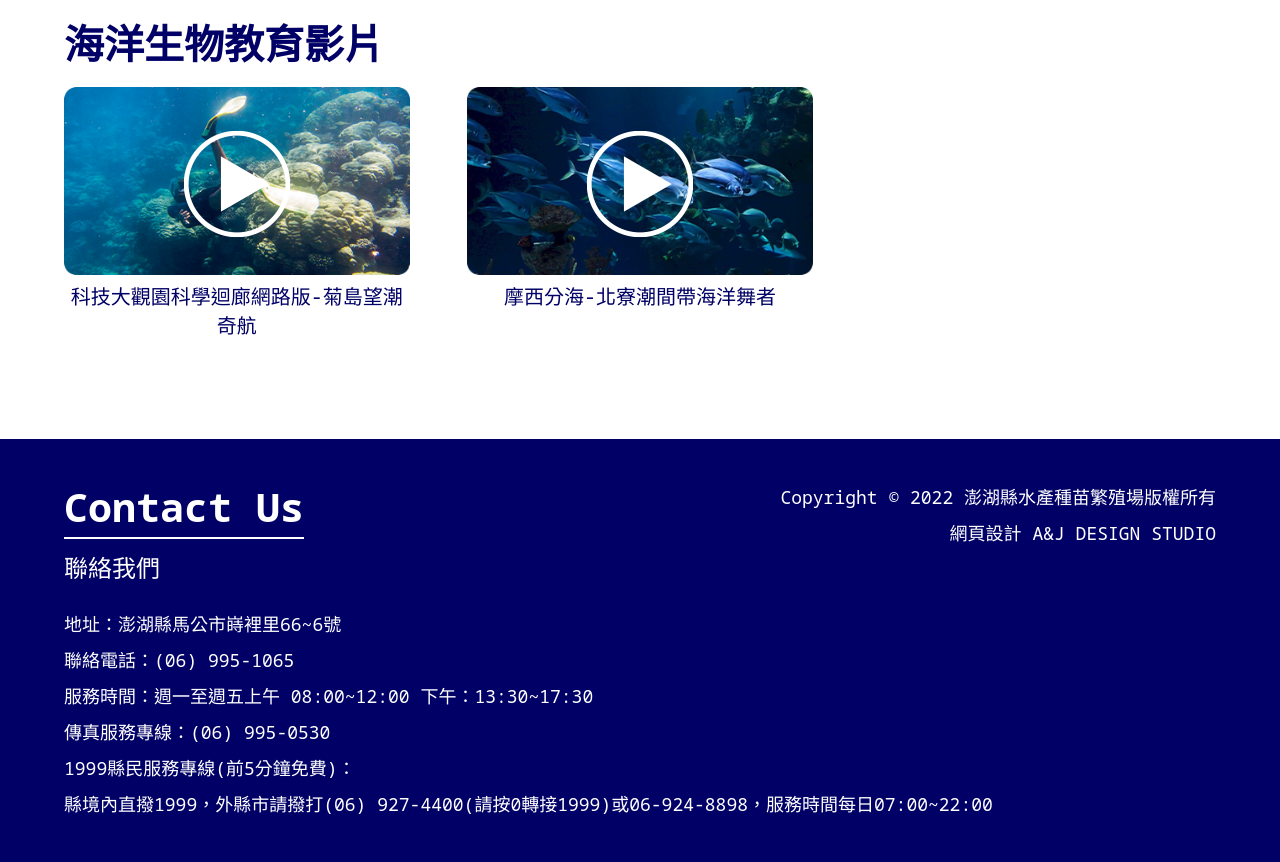
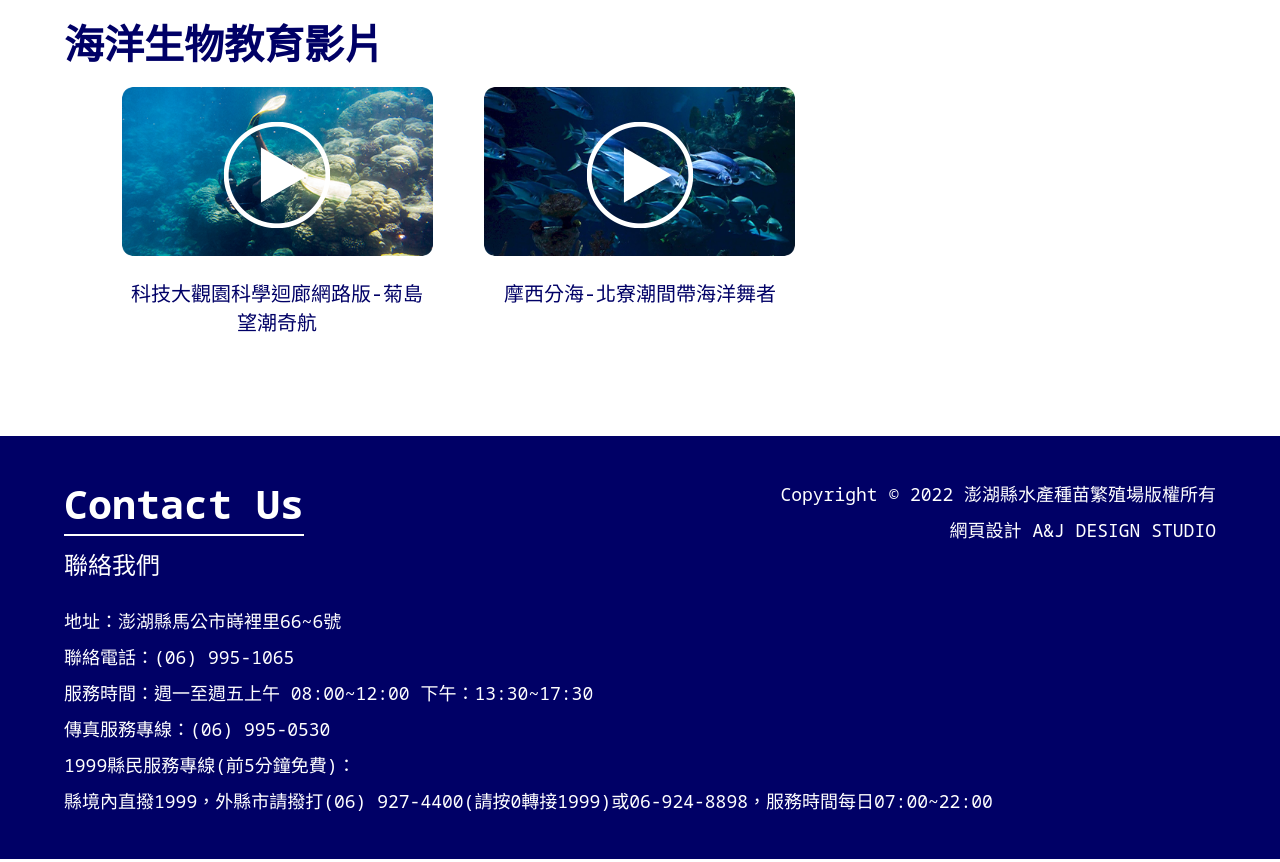
Before and after one commit to rainliao742/marine-water-penghu, a plain HTML site: page dist/index.html in a window 1280 px wide. Shown: the part 1453-2315 px from the top of the page. Drawn offline with nearby package versions, Linux system fonts and the light colour scheme; files that its build step writes are made by us from their sources; files whose address does not match are found by name.

Commit message:
修改1101 V2
CSS調整

```diff
--- a/css/style.scss
+++ b/css/style.scss
@@ -104,7 +104,7 @@ header{
 				padding:0 0 0 5%;
 			}
 			@include phone-l-500{
-				font-size: 20px;
+				font-size: 16px;
 			}
 		}
 		@include pad-xs-767{
@@ -233,7 +233,7 @@ header.unit{
 		position: relative;
 		height: 340px;
 		@include phone-xl-600{
-			height: 250px;
+			height: 200px;
 		}
 		.colorbar{
 			background-color: $deeperBlue;
@@ -254,7 +254,7 @@ header.unit{
 					padding:0 0 0 5%;
 				}
 				@include phone-l-500{
-					font-size: 20px;
+					font-size: 16px;
 				}
 			}
 			@include pad-xs-767{
@@ -503,7 +503,7 @@ main{
 			height: 400px;
 		}
 		@include phone-xl-600{
-			height: 250px;
+			height: 200px;
 		}
 		.index_banner{
 			height: 100%;
@@ -560,7 +560,7 @@ main{
 			@include pad-xs-767{
 				width:60px;
 				height: 45px;
-				top: 10px;
+				top: 20px;
 				left: calc(100% - 84px);
 				background: url(../images/mobile/grids_icon.png) no-repeat 0 0;
 				background-size: contain;
@@ -588,7 +588,7 @@ main{
 				@include transCenter(-50%,-50%);
 				left: 50%;
 				top: 50%;
-				width: 80%;
+				width: auto;
 			}
 			h1{
 				font-size: 60px;
@@ -603,6 +603,7 @@ main{
 				}
 				@include phone-l-500{
 					font-size: 30px;
+					white-space:nowrap;
 				}
 			}
 			h3{
@@ -651,6 +652,9 @@ main{
 				left: 15%;
 				background: url(../images/mobile/grids_icon.png) no-repeat 0 0;
 				background-size: contain;
+			}
+			@include phone-l-500{
+				left: 10%;
 			}
 		}
 		.short_cut_wrap{
@@ -753,6 +757,7 @@ main{
 				}
 				@include phone-xl-600{
 					text-align: center;
+					font-size: 24px;
 					padding:2rem 0 1rem 0;
 				}
 			}
@@ -763,8 +768,10 @@ main{
 				font-weight: 400;
 				padding:1rem 0;
 				@include pad-xs-767{
-					text-align: center;
-					font-size: 18px;
+					font-size: 16px;
+				}
+				@include phone-l-500{
+					font-size: 14px;
 				}
 			}
 		}
@@ -805,7 +812,8 @@ main{
 		}
 		.video_intro_wrap{
 			ul.video_wrap{
-				width: 100%;
+				width: 90%;
+				margin:0 auto;
 				display: flex;
 				flex-wrap:wrap;
 				li{
@@ -828,12 +836,12 @@ main{
 					}
 					@include phone-xl-600{
 						width: 100%;
-						margin:0 0 1.5rem 0;
+						margin:0 0 2rem 0;
 						&:nth-child(2n){
-							margin:0 0 1.5rem 0;
+							margin:0 0 2rem 0;
 						}
 						&:nth-child(3n){
-							margin:0 0 1.5rem 0;
+							margin:0 0 2rem 0;
 						}
 					}
 					&:hover{
@@ -853,7 +861,7 @@ main{
 					.pic{
 						width: 100%;
 						position: relative;
-						margin-bottom:0;
+						margin-bottom:1rem;
 						img{
 							width: 100%;
 							border-radius:10px;
@@ -883,6 +891,9 @@ main{
 						text-align: center;
 						&:hover{
 							color:$blue;
+						}
+						@include phone-l-500{
+							font-size: 16px;
 						}
 					}
 				}
@@ -940,6 +951,10 @@ main.unit{
 				@include pad-xs-767{
 					text-align: center;
 					font-size: 18px;
+				}
+				@include phone-l-500{
+					text-align: center;
+					font-size: 16px;
 				}
 			}
 		}
@@ -1391,6 +1406,13 @@ footer{
 			@include pad-m-1080{
 				font-size: 32px;
 			}
+			@include pad-xs-767{
+				font-size: 24px;
+			}
+			@include phone-l-500{
+				font-size: 20px;
+				margin-bottom: 5px;
+			}
 			&::after{
 				content:'';
 				position: absolute;
@@ -1413,10 +1435,14 @@ footer{
 				color:$blue;
 			}
 			@include pad-xs-767{
+				font-size: 20px;
 				color:#4e4e4e;
 				&:hover{
 					color:$deepBlue;
 				}
+			}
+			@include phone-l-500{
+				font-size: 16px;
 			}
 		}
 		.contact{
@@ -1428,14 +1454,14 @@ footer{
 				margin:0 auto 20px auto;
 			}
 			@include phone-xl-600{
-				font-size: 16px;
-				line-height:1.8;
+				font-size: 14px;
+				line-height:1.6;
 			}
 			span.tel{
 				font-size: 18px;
 				@include phone-xl-600{
-					font-size: 16px;
-					line-height:1.8;
+					font-size: 14px;
+					line-height:1.6;
 				}
 			}
 		}
@@ -1454,11 +1480,14 @@ footer{
 				padding:20px 5% 40px 5%;
 				color:#fff;
 				width: 100%;
+				font-size: 14px;
+				line-height:1.8;
 			}
 			@include phone-xl-600{
-				font-size: 16px;
-				line-height:1.8;
+				font-size: 12px;
+				line-height:1.6;
 				text-align: center;
+				padding:20px 5% 20px 5%;
 			}
 		}
 		@include pad-s-900{
```
Also changed, not shown: css/style.css, 1 other file.
